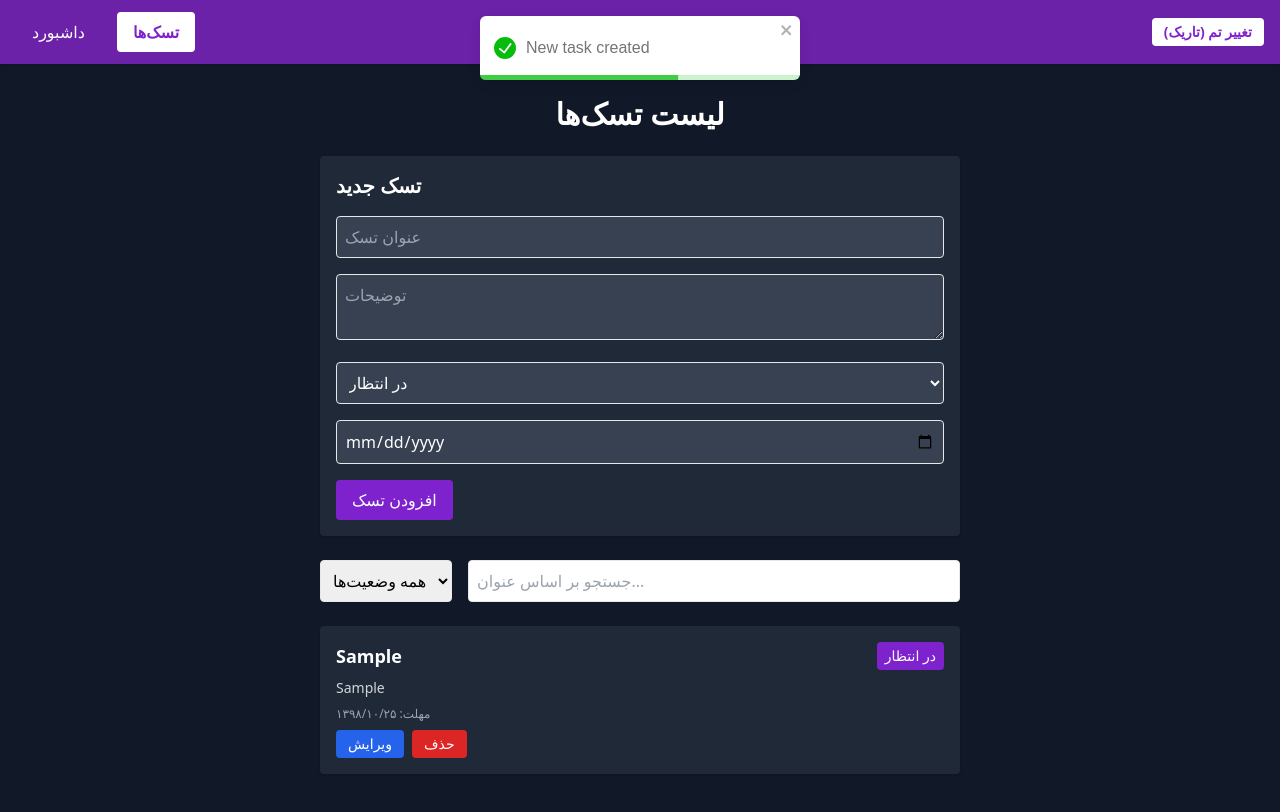
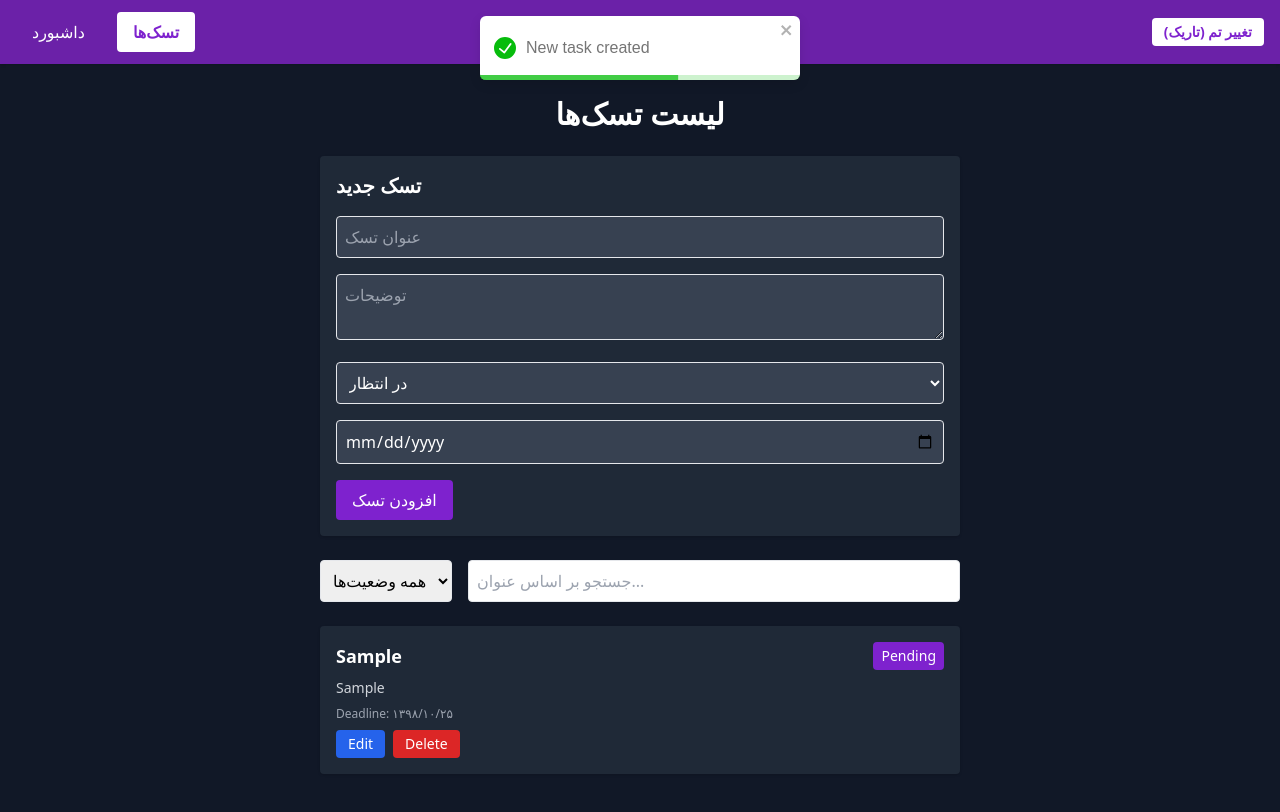
Before and after one commit to soroushiliyat/task-manager-vite-ts, a React (Vite) app: page /tasks in a window 1280 px wide. Both pictures are taken after typing "Sample", "Sample", "2020-01-15" into the empty fields and a click on the button "افزودن تسک". Shown: the top 812 px of the page. Built offline with nearby package versions, Linux system fonts and the light colour scheme.

Commit message:
Update TaskCard.tsx

```diff
--- a/src/features/tasks/components/TaskCard.tsx
+++ b/src/features/tasks/components/TaskCard.tsx
@@ -20,10 +20,10 @@ export default function TaskCard({ task, onDelete, onEdit }: Props) {
         <h3 className="text-lg font-bold text-gray-800 dark:text-white">{task.title}</h3>
         <span className="text-sm px-2 py-1 rounded bg-purple-200 text-purple-800 dark:bg-purple-700 dark:text-white">
           {task.status === 'pending'
-            ? 'در انتظار'
+            ? 'Pending'
             : task.status === 'in-progress'
-            ? 'در حال انجام'
-            : 'انجام شده'}
+            ? 'In Progress'
+            : 'اDone'}
         </span>
       </div>
 
@@ -33,7 +33,7 @@ export default function TaskCard({ task, onDelete, onEdit }: Props) {
 
       {task.dueDate && (
         <p className="text-xs text-gray-500 dark:text-gray-400 mb-2">
-          مهلت: {new Date(task.dueDate).toLocaleDateString('fa-IR')}
+          Deadline: {new Date(task.dueDate).toLocaleDateString('fa-IR')}
         </p>
       )}
 
@@ -42,13 +42,13 @@ export default function TaskCard({ task, onDelete, onEdit }: Props) {
           onClick={() => onEdit(task)}
           className="bg-blue-600 text-white px-3 py-1 rounded text-sm hover:scale-105 transition-transform duration-200"
         >
-          ویرایش
+          Edit
         </button>
         <button
           onClick={() => onDelete(task.id)}
           className="bg-red-600 text-white px-3 py-1 rounded text-sm hover:scale-105 transition-transform duration-200"
         >
-          حذف
+    Delete
         </button>
       </div>
     </motion.div>
```
